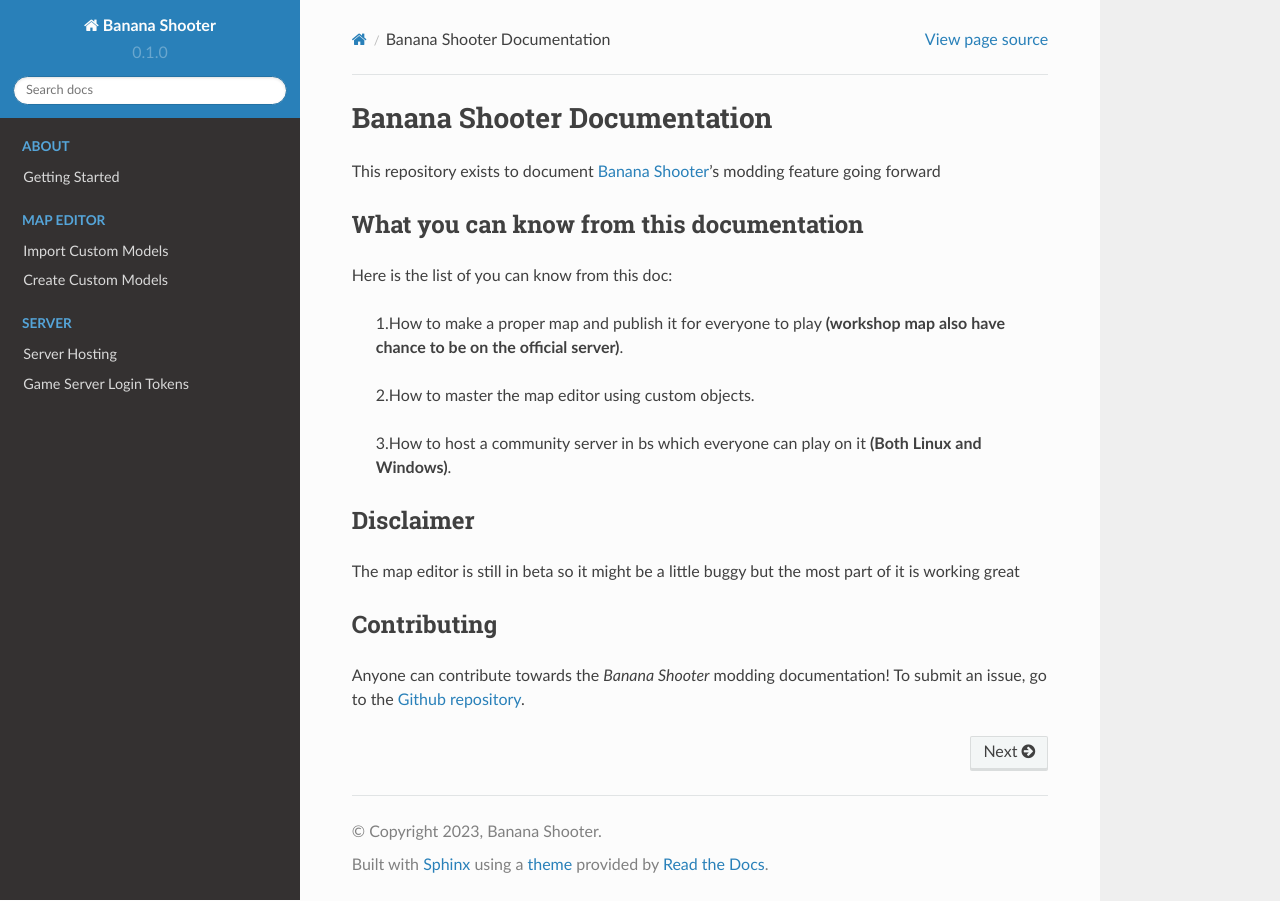
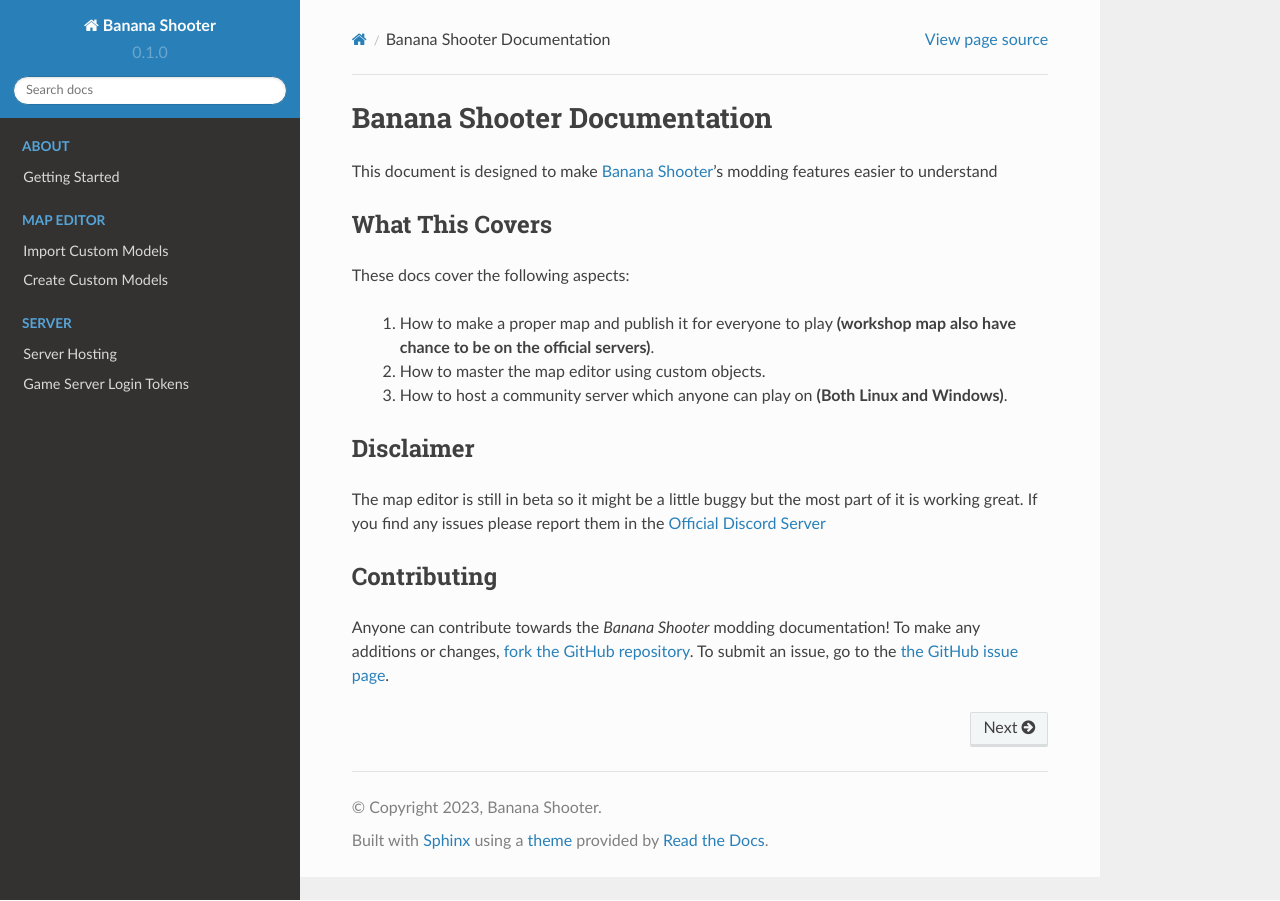
Before and after one commit to CodingDaniel1/bs-docs, a Sphinx documentation site: the page built from docs/source/index.rst, in a window 1280 px wide. Built offline with Sphinx 7.4.7 and the Read the Docs theme 2.0.0, drawn with Linux system fonts in a browser that asks for light colours.

Commit message:
Update index.rst

```diff
--- a/docs/source/index.rst
+++ b/docs/source/index.rst
@@ -1,26 +1,26 @@
 Banana Shooter Documentation
 ===================================
 
-This repository exists to document `Banana Shooter <https://store.steampowered.com/app/1949740/Banana_Shooter/>`_'s modding feature going forward
+This document is designed to make `Banana Shooter <https://store.steampowered.com/app/1949740/Banana_Shooter/>`_'s modding features easier to understand
 
-What you can know from this documentation
+What This Covers
 ----------------------------
-Here is the list of you can know from this doc:
+These docs cover the following aspects:
 
-	1.How to make a proper map and publish it for everyone to play **(workshop map also have chance to be on the official server)**.
+	1. How to make a proper map and publish it for everyone to play **(workshop map also have chance to be on the official servers)**.
 
-	2.How to master the map editor using custom objects.
+	2. How to master the map editor using custom objects.
 
-	3.How to host a community server in bs which everyone can play on it **(Both Linux and Windows)**.
+	3. How to host a community server which anyone can play on **(Both Linux and Windows)**.
 
 Disclaimer
 ---------------------------
-The map editor is still in beta so it might be a little buggy but the most part of it is working great
+The map editor is still in beta so it might be a little buggy but the most part of it is working great. If you find any issues please report them in the `Official Discord Server <discord.gg/bananashooter>`_
 
 Contributing
 ----------------------------------
 
-Anyone can contribute towards the *Banana Shooter* modding documentation! To submit an issue, go to the `Github repository <https://github.com/CodingDaniel1/bs-docs>`_.
+Anyone can contribute towards the *Banana Shooter* modding documentation! To make any additions or changes, `fork the GitHub repository <https://github.com/CodingDaniel1/bs-docs/fork>`_. To submit an issue, go to the `the GitHub issue page <https://github.com/CodingDaniel1/bs-docs/issues>`_.
 
 .. toctree::
 	:maxdepth: 5
```
